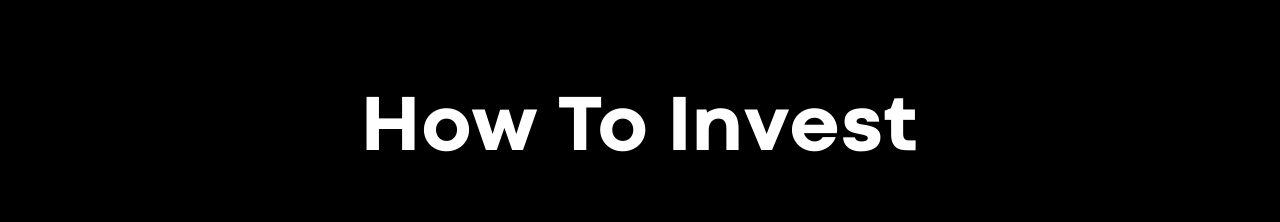
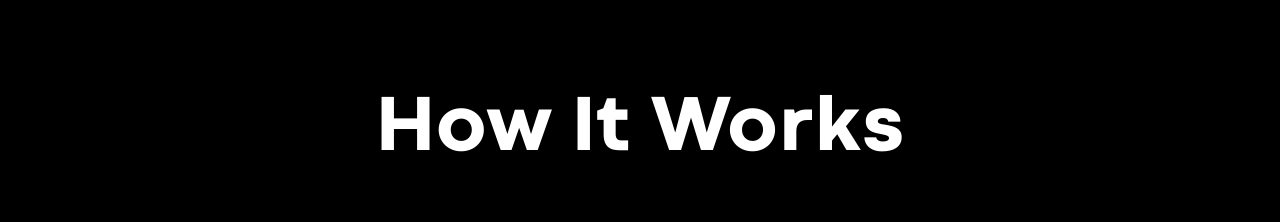
Before and after one commit to 0xZothio/landing_page_v1, a React (Create React App) app: page / in a window 1280 px wide. Shown: the part 666-888 px from the top of the page. Built offline with nearby package versions, Linux system fonts and the light colour scheme.

Commit message:
nav linking

```diff
--- a/src/components/HeroSection.js
+++ b/src/components/HeroSection.js
@@ -64,7 +64,7 @@ const Hero = () => {
                     <ul className="flex gap-6 mx-8 mt-2">
                       <li>
                         <a
-                          href="/"
+                          href="https://t.me/+nFUrC_I1hA1iNWU9"
                           rel="noreferrer"
                           target="_blank"
                           className="text-gray-700 transition hover:opacity-75"
--- a/src/components/HowToInvest.js
+++ b/src/components/HowToInvest.js
@@ -60,14 +60,14 @@ function HowToInvest() {
 
 
   return (
-    <div className="bg-black text-white w-full h-full mt-[80px] pb-10">
+    <div id="howItWorks" className="bg-black text-white w-full h-full mt-[80px] pb-10">
       <motion.div
         variants={fadeIn("up", "tween", 0.2, 1)}
         initial="hidden"
         whileInView="show"
         className="text-[55px] text-center sm:text-[80px] font-codec font-extrabold"
       >
-        How To Invest
+        How It Works
       </motion.div>
 
       <div
--- a/src/components/Navbar.js
+++ b/src/components/Navbar.js
@@ -48,7 +48,7 @@ const Navbar = ({setIsVisible}) => {
           >
             About
           </a>
-          <a href="#" className="font-semibold hover:text-gray-100">
+          <a href="#howItWorks" className="font-semibold hover:text-gray-100">
             How it Works
           </a>
           <a href="#" className="font-semibold hover:text-gray-100">
```
